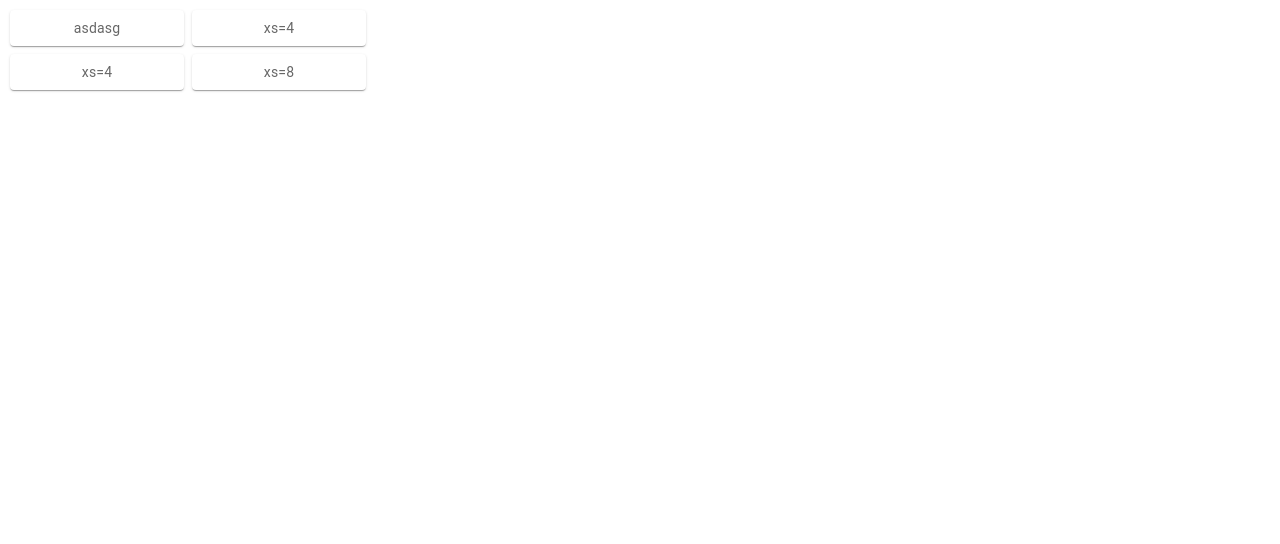
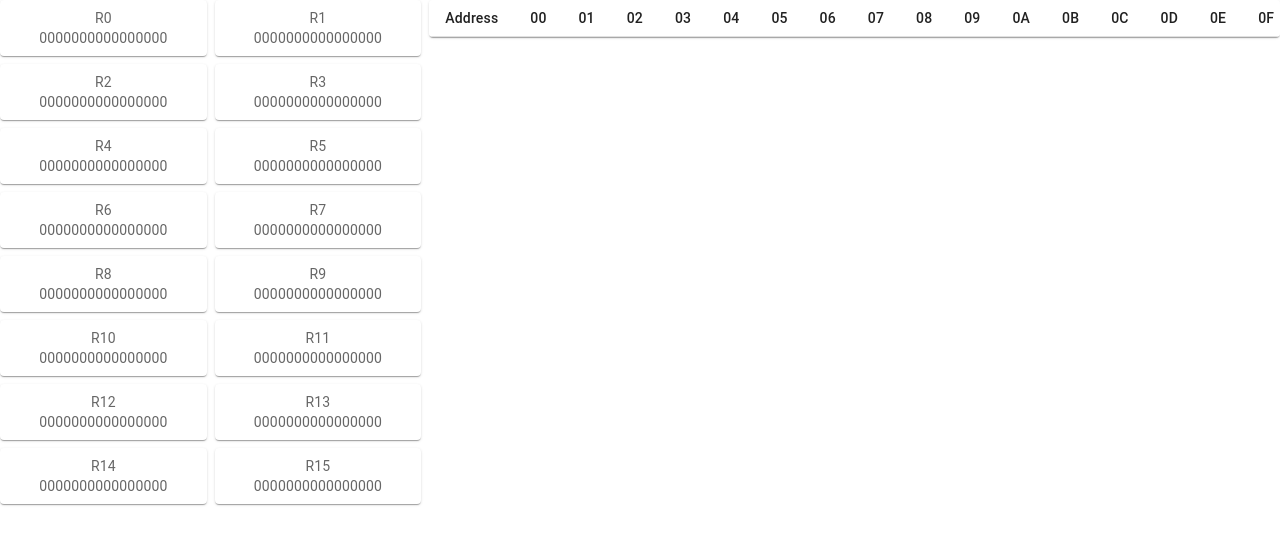
Before and after one commit to zledtriac/CDP1802Emu, a React (Create React App) app in the folder cdp1802app/: page / in a window 1280 px wide. Shown: the top 544 px of the page. Built offline with nearby package versions, Linux system fonts and the light colour scheme.

Commit message:
Building the UI:     - Added register list     - Added memory viewer

```diff
--- a/cdp1802app/src/App.js
+++ b/cdp1802app/src/App.js
@@ -6,41 +6,26 @@ import Box from '@mui/material/Box';
 import Paper from '@mui/material/Paper';
 import Grid from '@mui/material/Grid';
 
+import RegisterGrid from './RegisterGrid';
+import MemoryView from './MemoryView';
+
+let ram_array = Array(16).fill(0);
+
 function App() {
   return (
     <div className="App">
         <Box>
-        <RegisterGrid />
+            <Grid container columns={3} spacing={1} >
+                <Grid item xs={1} >
+                    <RegisterGrid ram_array={ram_array} />
+                </Grid>
+                <Grid item xs={2} >
+                    <MemoryView />
+                </Grid>
+            </Grid>
         </Box>
     </div>
   );
 }
 
-function RegisterGrid() {
-    return (
-        <Grid container spacing={1} columns={2} sx={{ padding: "10px", width: "30%"}}>
-            <Grid item xs={1}>
-                <Item>asdasg</Item>
-            </Grid>
-            <Grid item xs={1}>
-                <Item>xs=4</Item>
-            </Grid>
-            <Grid item xs={1}>
-                <Item>xs=4</Item>
-            </Grid>
-            <Grid item xs={1}>
-                <Item>xs=8</Item>
-            </Grid>
-        </Grid>
-    );
-}
-
-const Item = styled(Paper)(({ theme }) => ({
-  backgroundColor: theme.palette.mode === 'dark' ? '#1A2027' : '#fff',
-  ...theme.typography.body2,
-  padding: theme.spacing(1),
-  textAlign: 'center',
-  color: theme.palette.text.secondary,
-}));
-
 export default App;
--- /dev/null
+++ b/cdp1802app/src/MemoryView.js
@@ -0,0 +1,35 @@
+
+import * as React from 'react';
+import Table from '@mui/material/Table';
+import TableBody from '@mui/material/TableBody';
+import TableCell from '@mui/material/TableCell';
+import TableContainer from '@mui/material/TableContainer';
+import TableHead from '@mui/material/TableHead';
+import TableRow from '@mui/material/TableRow';
+import Paper from '@mui/material/Paper';
+import Box from '@mui/material/Box';
+
+export default function MemoryView() {
+
+    let hex_columns = [];
+
+    for(let i = 0; i<16; i++) {
+        hex_columns.push(<TableCell>{i.toString(16).toUpperCase().padStart(2, "0")}</TableCell>);
+    }
+
+    return (
+        <Box>
+        <TableContainer component={Paper} >
+            <Table sx={{ minWidth: 650 }} size="small" >
+                <TableHead>
+                    <TableRow>
+                        <TableCell>Address</TableCell>
+                        {hex_columns}
+                        <TableCell>String</TableCell>
+                    </TableRow>
+                </TableHead>
+            </Table>
+        </TableContainer>
+        </Box>
+    );
+}
--- /dev/null
+++ b/cdp1802app/src/RegisterGrid.js
@@ -0,0 +1,39 @@
+
+import * as React from 'react';
+import { styled } from '@mui/material/styles';
+import Paper from '@mui/material/Paper';
+import Grid from '@mui/material/Grid';
+
+export default function RegisterGrid(props) {
+
+    let blocks = [];
+
+    for(let i = 0; i < props.ram_array.length; i++) {
+        blocks.push(<RegisterBlock index={i} value={props.ram_array[i]} />)
+    }
+
+    return (
+        <Grid container spacing={1} columns={2} >
+            {blocks}
+        </Grid>
+    );
+}
+
+function RegisterBlock(props) {
+    return (
+        <Grid item xs={1}>
+            <Item>
+                <div>{`R${props.index}`}</div>
+                <div>{props.value.toString(2).padStart(16, "0")}</div>
+            </Item>
+        </Grid>
+    );
+}
+
+const Item = styled(Paper)(({ theme }) => ({
+  backgroundColor: theme.palette.mode === 'dark' ? '#1A2027' : '#fff',
+  ...theme.typography.body2,
+  padding: theme.spacing(1),
+  textAlign: 'center',
+  color: theme.palette.text.secondary,
+}));
```
